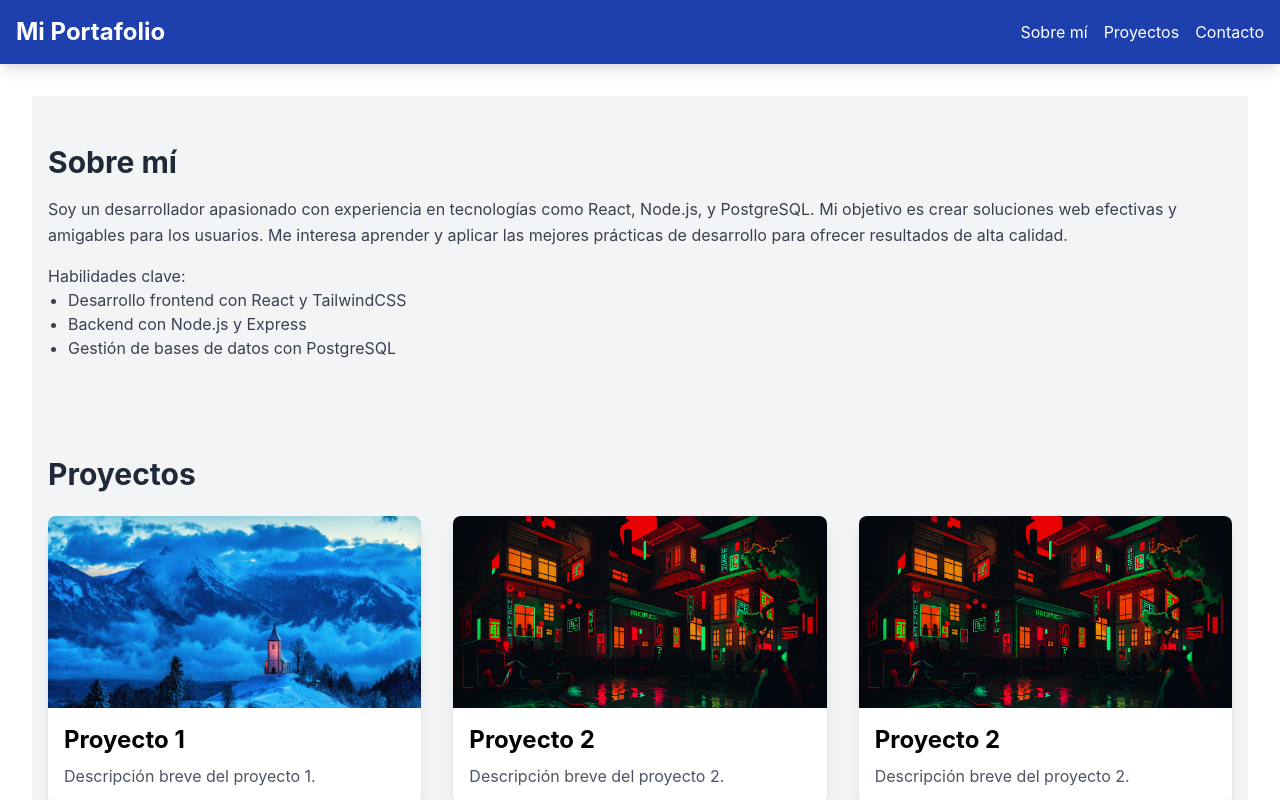
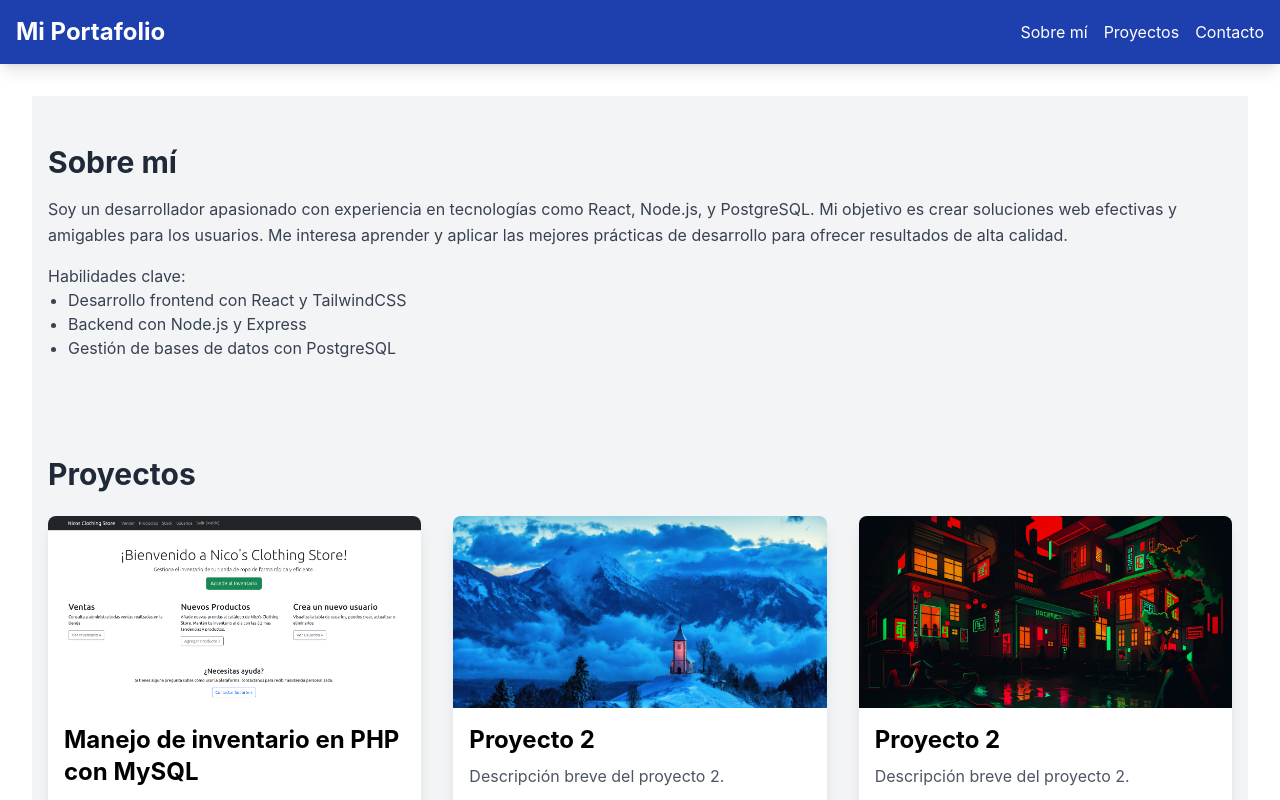
Before and after one commit to nicopanozo/portfolio-react, a React (Create React App) app in the folder frontend/: page / in a window 1280 px wide. Shown: the top 800 px of the page. Built offline with nearby package versions, Linux system fonts and the light colour scheme.

Commit message:
Changed name on tab to Nicolas Panozo Added phpStore project image Showing phpStore image on Projects.jsx

```diff
--- a/frontend/public/index.html
+++ b/frontend/public/index.html
@@ -24,7 +24,7 @@
       work correctly both with client-side routing and a non-root public URL.
       Learn how to configure a non-root public URL by running `npm run build`.
     -->
-    <title>React App</title>
+    <title>Nicolas Panozo</title>
   </head>
   <body>
     <noscript>You need to enable JavaScript to run this app.</noscript>
--- a/frontend/src/components/Projects.jsx
+++ b/frontend/src/components/Projects.jsx
@@ -3,6 +3,7 @@ import React from 'react';
 import ProjectCard from './ProjectCard';
 import project1Image from '../assets/images/project1.jpg';
 import project2Image from '../assets/images/project2.jpg';
+import phpStore from '../assets/images/phpStore.png';
 
 const Projects = () => {
   return (
@@ -11,15 +12,15 @@ const Projects = () => {
         <h2 className="text-3xl font-bold text-gray-800 mb-6">Proyectos</h2>
         <div className="grid grid-cols-1 md:grid-cols-2 lg:grid-cols-3 gap-8">
           <ProjectCard
-            title="Proyecto 1"
-            description="Descripción breve del proyecto 1."
-            imageSrc={project1Image}
-            projectLink="https://enlace-al-proyecto1.com"
+            title="Manejo de inventario en PHP con MySQL"
+            description="Sistema de manejo de inventario en PHP con MySQL. Sistema CRUD completo para manejo de productos, stock, ventas y usuarios."
+            imageSrc={phpStore}
+            projectLink="https://github.com/nicopanozo/tienda-php.git"
           />
           <ProjectCard
             title="Proyecto 2"
             description="Descripción breve del proyecto 2."
-            imageSrc={project2Image}
+            imageSrc={project1Image}
             projectLink="https://enlace-al-proyecto2.com"
           />
           <ProjectCard
```
Also changed, not shown: frontend/src/assets/images/phpStore.png (added).
